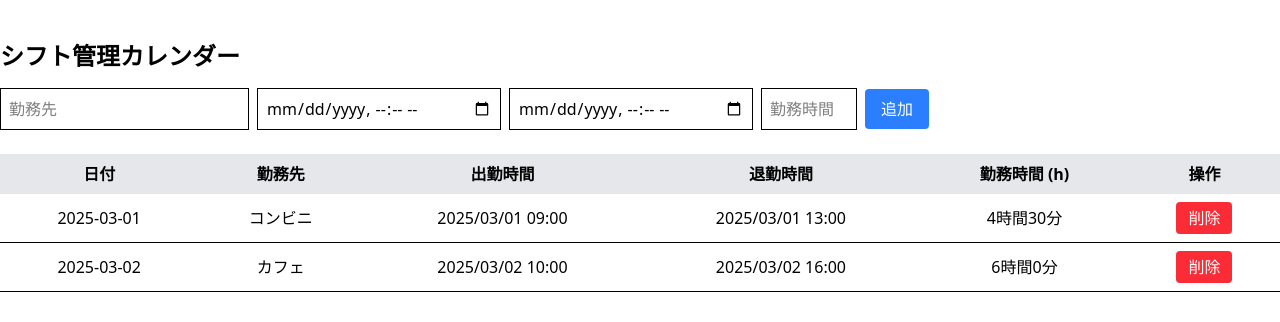
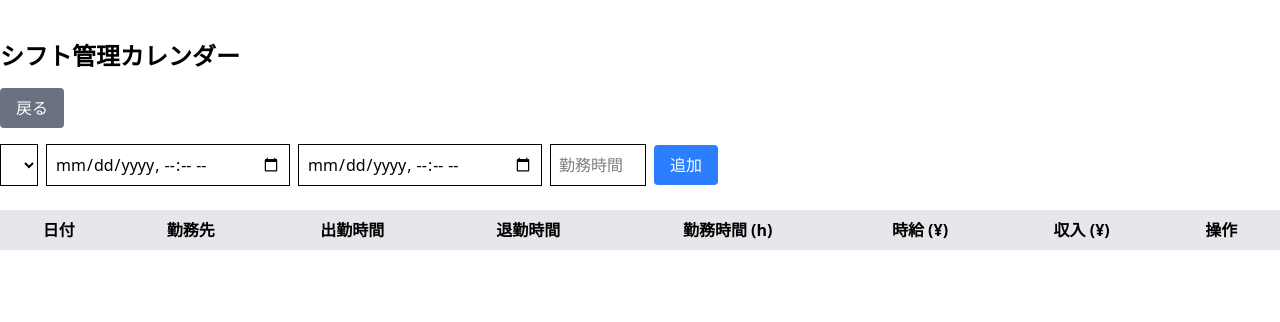
Before and after one commit to FirasAguel/baito-income-tracker, a Next.js app: page /shift in a window 1280 px wide. Shown: the top 322 px of the page. Built offline with nearby package versions, Linux system fonts and the light colour scheme.

Commit message:
feat: sync job and rate from settings to shift, auto-cauculate income for one shift

```diff
--- a/src/app/settings/page.tsx
+++ b/src/app/settings/page.tsx
@@ -1,7 +1,7 @@
 // src/app/settings/page.tsx
 'use client';
 
-import { useState } from 'react';
+import { useState, useEffect } from 'react';
 
 interface JobRate {
   id: number;
@@ -18,10 +18,20 @@ export default function JobSettings() {
   const [newRate, setNewRate] = useState<number | ''>('');
   const [error, setError] = useState<string | null>(null);
 
+  useEffect(() => {
+    // Load jobRates from localStorage if available
+    const savedJobRates = localStorage.getItem('jobRates');
+    if (savedJobRates) {
+      setJobRates(JSON.parse(savedJobRates));
+    }
+  }, []);
+
   const addJobRate = () => {
     if (newJob && newRate) {
       const newId = jobRates.length > 0 ? jobRates[jobRates.length - 1].id + 1 : 1;
-      setJobRates([...jobRates, { id: newId, job: newJob, rate: Number(newRate) }]);
+      const updatedJobRates = [...jobRates, { id: newId, job: newJob, rate: Number(newRate) }];
+      setJobRates(updatedJobRates);
+      localStorage.setItem('jobRates', JSON.stringify(updatedJobRates));
       setNewJob('');
       setNewRate('');
       setError(null);
@@ -31,7 +41,9 @@ export default function JobSettings() {
   };
 
   const deleteJobRate = (id: number) => {
-    setJobRates(jobRates.filter((j) => j.id !== id));
+    const updatedJobRates = jobRates.filter((j) => j.id !== id);
+    setJobRates(updatedJobRates);
+    localStorage.setItem('jobRates', JSON.stringify(updatedJobRates));
   };
 
   return (
--- a/src/app/shift/page.tsx
+++ b/src/app/shift/page.tsx
@@ -1,7 +1,9 @@
 // src/app/shift/page.tsx
 'use client';
 
-import { useState} from 'react';
+import { useState, useEffect } from 'react';
+import { JobRate } from '../../types';
+import Link from 'next/link';
 
 interface Shift {
   id: number;
@@ -10,21 +12,46 @@ interface Shift {
   hours: number;
   startTime: string; // 出勤時間
   endTime: string;   // 退社時間
+  rate: number;
+  income: number;
 }
 
 export default function ShiftCalendar() {
-  const [shifts, setShifts] = useState<Shift[]>([
-    { id: 1, date: '2025-03-01', job: 'コンビニ', hours: 4.5, startTime: '2025-03-01T09:00', endTime: '2025-03-01T13:00' },
-    { id: 2, date: '2025-03-02', job: 'カフェ', hours: 6, startTime: '2025-03-02T10:00', endTime: '2025-03-02T16:00' },
-  ]);
-
+  const [shifts, setShifts] = useState<Shift[]>([]);
+  const [jobRates, setJobRates] = useState<{ job: string; rate: number }[]>([]);
   const [newShift, setNewShift] = useState<Partial<Shift>>({
     startTime: '',
     endTime: '',
     hours: 0,
+    job: '',
   });
 
   const [error, setError] = useState<string | null>(null);
+
+  useEffect(() => {
+    // Load jobRates from localStorage
+    const savedJobRates = localStorage.getItem('jobRates');
+    if (savedJobRates) {
+      const parsedJobRates: JobRate[] = JSON.parse(savedJobRates);
+      setJobRates(parsedJobRates);
+      if (parsedJobRates.length > 0) {
+        setNewShift((prevState) => ({
+          ...prevState,
+          job: parsedJobRates[0].job,
+          rate: parsedJobRates[0].rate,
+        }));
+      }
+    }
+  }, []);
+
+  useEffect(() => {
+    if (newShift.job) {
+      const foundJob = jobRates.find((j) => j.job === newShift.job);
+      if (foundJob) {
+        setNewShift((prev) => ({ ...prev, rate: foundJob.rate }));
+      }
+    }
+  }, [newShift.job, jobRates]);
 
   // 勤務時間を計算する関数（退社時間 - 出勤時間）
   const calculateWorkHours = (startTime: string, endTime: string): number => {
@@ -64,13 +91,25 @@ export default function ShiftCalendar() {
     }).replace(',', '');
   };
 
+  const calculateIncome = (hours: number, rate: number): number => {
+    return hours * rate;
+  };
+
+
   const addShift = () => {
     // 勤務先が入力されていない場合、エラーを表示して処理を中断
     if (!newShift.job) {
-      setError('勤務先を入力してください。');
+      setError('勤務先を選択してください');
       return;
     }
 
+    const selectedJob = jobRates.find((j) => j.job === newShift.job);
+    if (!selectedJob) {
+      setError('設定に勤務先を入力してください');
+      return;
+    }
+
+    const rate = selectedJob.rate;
     let shift: Shift | null = null;
 
     if (newShift.startTime && newShift.endTime) {
@@ -83,6 +122,8 @@ export default function ShiftCalendar() {
         hours,
         startTime: newShift.startTime,
         endTime: newShift.endTime,
+        rate: rate,
+        income: calculateIncome(hours, rate),
       };
     } else if (newShift.startTime && newShift.hours) {
       // ケース2：出勤時間と勤務時間が入力されている場合、退社時間を計算する
@@ -94,6 +135,8 @@ export default function ShiftCalendar() {
         hours: newShift.hours,
         startTime: newShift.startTime,
         endTime,
+        rate: rate,
+        income: calculateIncome(newShift.hours, rate),
       };
     } else if (newShift.endTime && newShift.hours) {
       // ケース3：退社時間と勤務時間が入力されている場合、出勤時間を計算する
@@ -105,6 +148,8 @@ export default function ShiftCalendar() {
         hours: newShift.hours,
         startTime,
         endTime: newShift.endTime,
+        rate: rate,
+        income: calculateIncome(newShift.hours, rate),
       };
     } else {
       // 必要な2つの項目が入力されていない場合、エラーを表示する
@@ -112,7 +157,7 @@ export default function ShiftCalendar() {
       return;
     }
     setShifts([...shifts, shift]);
-    setNewShift({ startTime:'', endTime: '', hours: 0 });
+    setNewShift({ startTime: '', endTime: '', hours: 0, job: jobRates[0]?.job || '' });
     setError(null);
   };
 
@@ -140,18 +185,22 @@ export default function ShiftCalendar() {
   return (
     <div className="container mx-auto py-10">
       <h1 className="mb-4 text-2xl font-bold">シフト管理カレンダー</h1>
-
+      <Link href="/">
+        <button className="mb-4 rounded bg-gray-500 px-4 py-2 text-white">戻る</button>
+      </Link>
       {error && <div className="mb-4 text-red-500">{error}</div>}
 
       {/* シフト入力フォーム */}
       <div className="mb-6">
-        <input
-          type="text"
-          placeholder="勤務先"
+      <select
           className="mr-2 border p-2"
           value={newShift.job || ''}
           onChange={(e) => setNewShift({ ...newShift, job: e.target.value })}
-        />
+        >
+          {jobRates.map((job) => (
+            <option key={job.job} value={job.job}>{job.job}</option>
+          ))}
+        </select>
          <input
           type="datetime-local"
           placeholder="出勤時間"
@@ -192,6 +241,8 @@ export default function ShiftCalendar() {
             <th className="px-4 py-2">出勤時間</th>
             <th className="px-4 py-2">退勤時間</th>
             <th className="px-4 py-2">勤務時間 (h)</th>
+            <th className="px-4 py-2">時給 (¥)</th>
+            <th className="px-4 py-2">収入 (¥)</th>
             <th className="px-4 py-2">操作</th>
           </tr>
         </thead>
@@ -203,6 +254,8 @@ export default function ShiftCalendar() {
               <td className="px-4 py-2 text-center">{formatTimeDisplay(shift.startTime)}</td>
               <td className="px-4 py-2 text-center">{formatTimeDisplay(shift.endTime)}</td>
               <td className="px-4 py-2 text-center">{formatHours(shift.hours)}</td>
+              <td className="px-4 py-2 text-center">{shift.rate}</td>
+              <td className="px-4 py-2 text-center">{shift.income}</td>
               <td className="px-4 py-2 text-center">
                 <button
                   onClick={() => deleteShift(shift.id)}
--- a/src/lib/supabase.ts
+++ b/src/lib/supabase.ts
@@ -1,6 +1,18 @@
+// /lib/supabase.ts
 import { createClient } from '@supabase/supabase-js';
 
-const supabaseUrl = process.env.NEXT_PUBLIC_SUPABASE_URL!;
-const supabaseKey = process.env.NEXT_PUBLIC_SUPABASE_ANON_KEY!;
+// .env.local に以下が設定されていることが前提
+// NEXT_PUBLIC_SUPABASE_URL=https://xxxxxx.supabase.co
+// NEXT_PUBLIC_SUPABASE_ANON_KEY=xxxxxxxxxxxxxxxxxxxx
 
-export const supabase = createClient(supabaseUrl, supabaseKey);
+const supabaseUrl = process.env.NEXT_PUBLIC_SUPABASE_URL || '';
+const supabaseAnonKey = process.env.NEXT_PUBLIC_SUPABASE_ANON_KEY || '';
+
+if (!supabaseUrl || !supabaseAnonKey) {
+  throw new Error('SupabaseのURLまたはAnonキーが設定されていません。envファイルを確認してください。');
+}
+
+// クライアントの作成（クライアントサイドで利用）
+const supabase = createClient(supabaseUrl, supabaseAnonKey);
+
+export default supabase;
--- /dev/null
+++ b/src/types.ts
@@ -0,0 +1,5 @@
+export type JobRate = {
+    id: number;
+    job: string;
+    rate: number;
+  };
```
Also changed, not shown: 1 other file (tests, documents, lock files or other folders).
